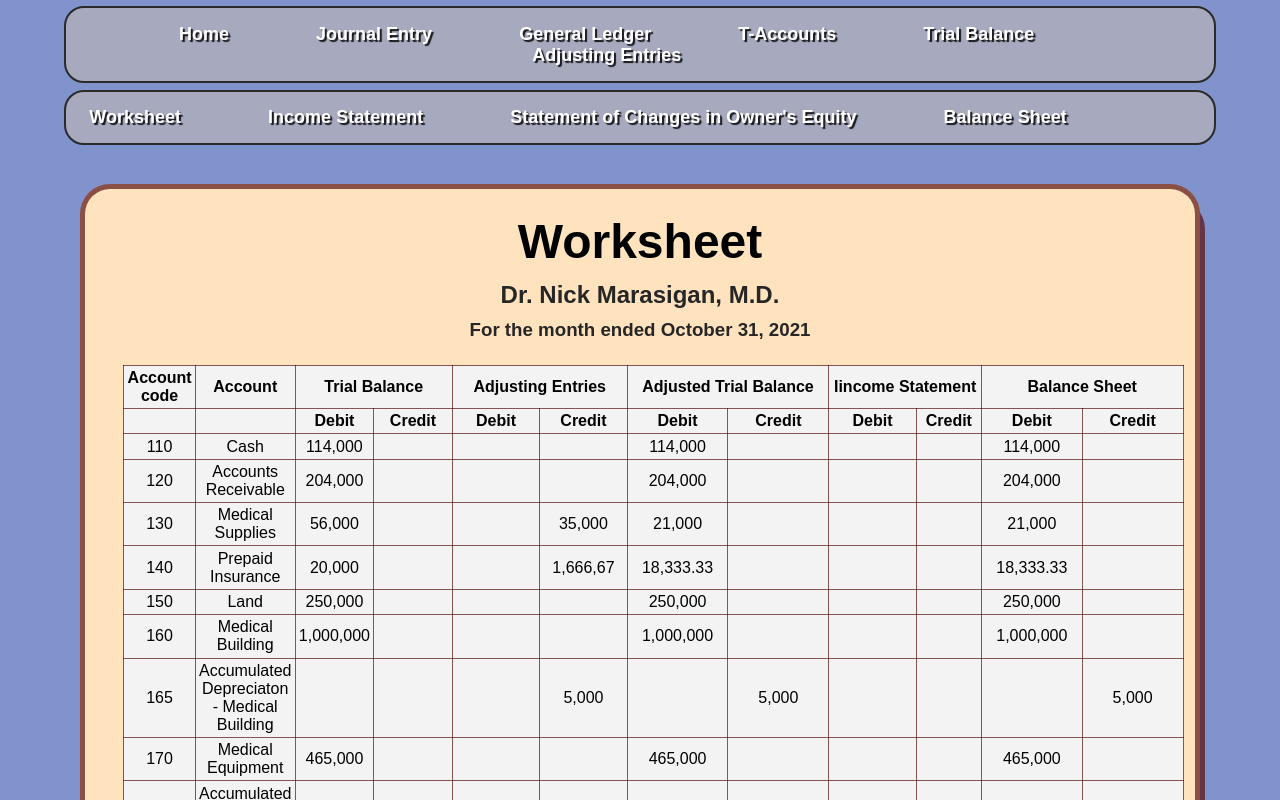
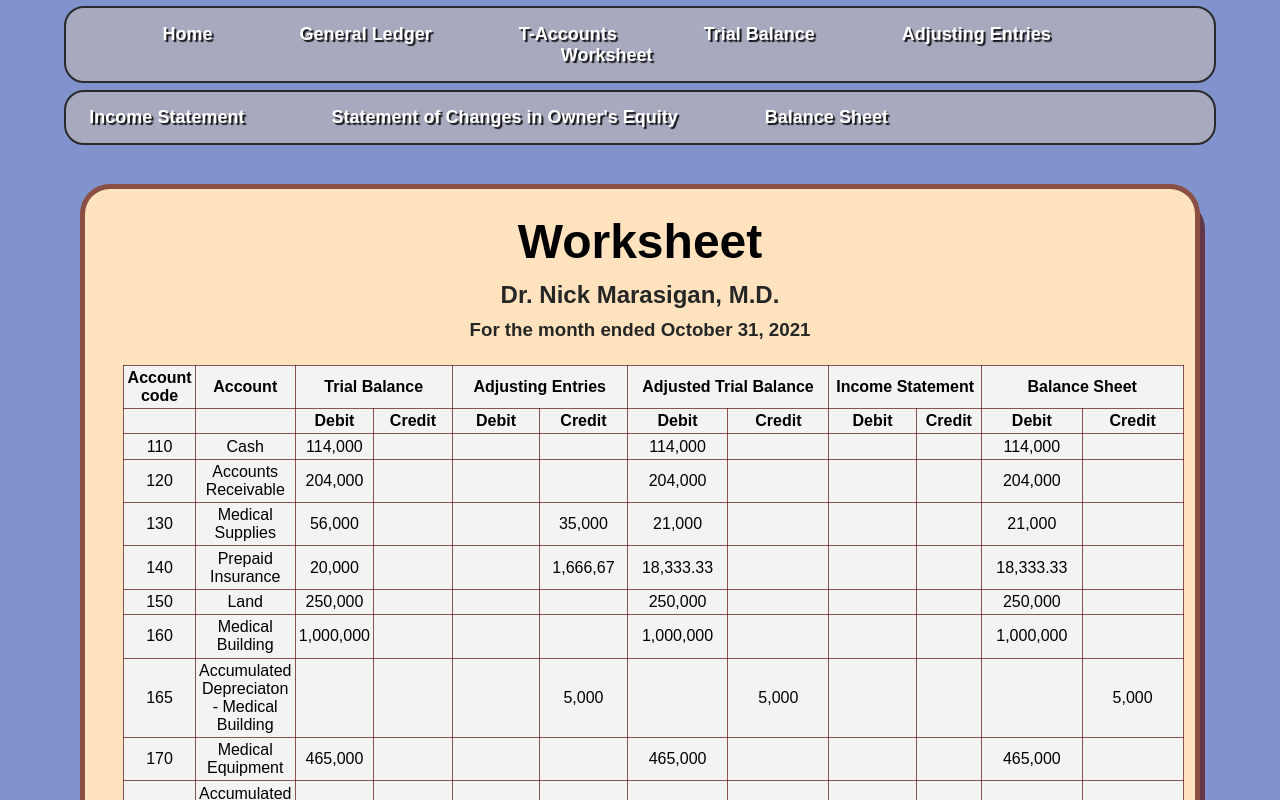
Before and after one commit to CryoYohan/Accounting-Final-Project, a plain HTML site: page Worksheet.html in a window 1280 px wide. Shown: the top 800 px of the page. Drawn offline with Linux system fonts and the light colour scheme.

Commit message:
Update Worksheet.html

```diff
--- a/Worksheet.html
+++ b/Worksheet.html
@@ -98,6 +98,7 @@
         border-collapse: collapse;
         width: 90%;
         background: rgb(243, 243, 243);
+        margin-bottom: 3%;
     }
     td, th {
         border: 1px solid #570d0daf;
@@ -109,19 +110,18 @@
     <center>
         <nav class="navbar">
             <ul>
-                <li><a href="#">Home</a></li>
-                <li><a href="#">Journal Entry</a></li>
-                <li><a href="index.html">General Ledger</a></li>
-                <li><a href="#">T-Accounts</a></li>
-                <li><a href="#">Trial Balance</a></li>
-                <li><a href="#">Adjusting Entries</a></li>
+                <li><a href="index.html">Home</a></li>
+                    <li><a href="generalLedger.html">General Ledger</a></li>
+                    <li><a href="tAccounts.html">T-Accounts</a></li>
+                    <li><a href="trialBalance.html">Trial Balance</a></li>
+                    <li><a href="adjustingentries.html">Adjusting Entries</a></li>
+                    <li><a href="Worksheet.html">Worksheet</a></li>
             </ul>
         </nav>
         <nav class="navbar">
             <ul>
-                <li><a href="#">Worksheet</a></li>
-                <li><a href="#">Income Statement</a></li>
-                <li><a href="#">Statement of Changes in Owner's Equity</a></li>
+                <li><a href="incomestatement.html">Income Statement</a></li>
+                <li><a href="StatementOfChanges.html">Statement of Changes in Owner's Equity</a></li>
                 <li><a href="balancesheet.html">Balance Sheet</a></li>
             </ul>
         </nav>
@@ -140,7 +140,7 @@
                         <th colspan="2">Trial Balance</Base></th>
                         <th colspan="2">Adjusting Entries</th>
                         <th colspan="2">Adjusted Trial Balance</th>
-                        <th colspan="2">Iincome Statement</th>
+                        <th colspan="2">Income Statement</th>
                         <th colspan="2">Balance Sheet</th>
                 </tr>
                <tr>
@@ -565,7 +565,7 @@
                 </tr>
                 <tr>
                     <td></td>
-                    <td>TOTAL</td>
+                    <td>TOTAL:</td>
                     <td>2,423,000</td>
                     <td>2,423,000</td>
                     <td>159,666.67</td>
```
